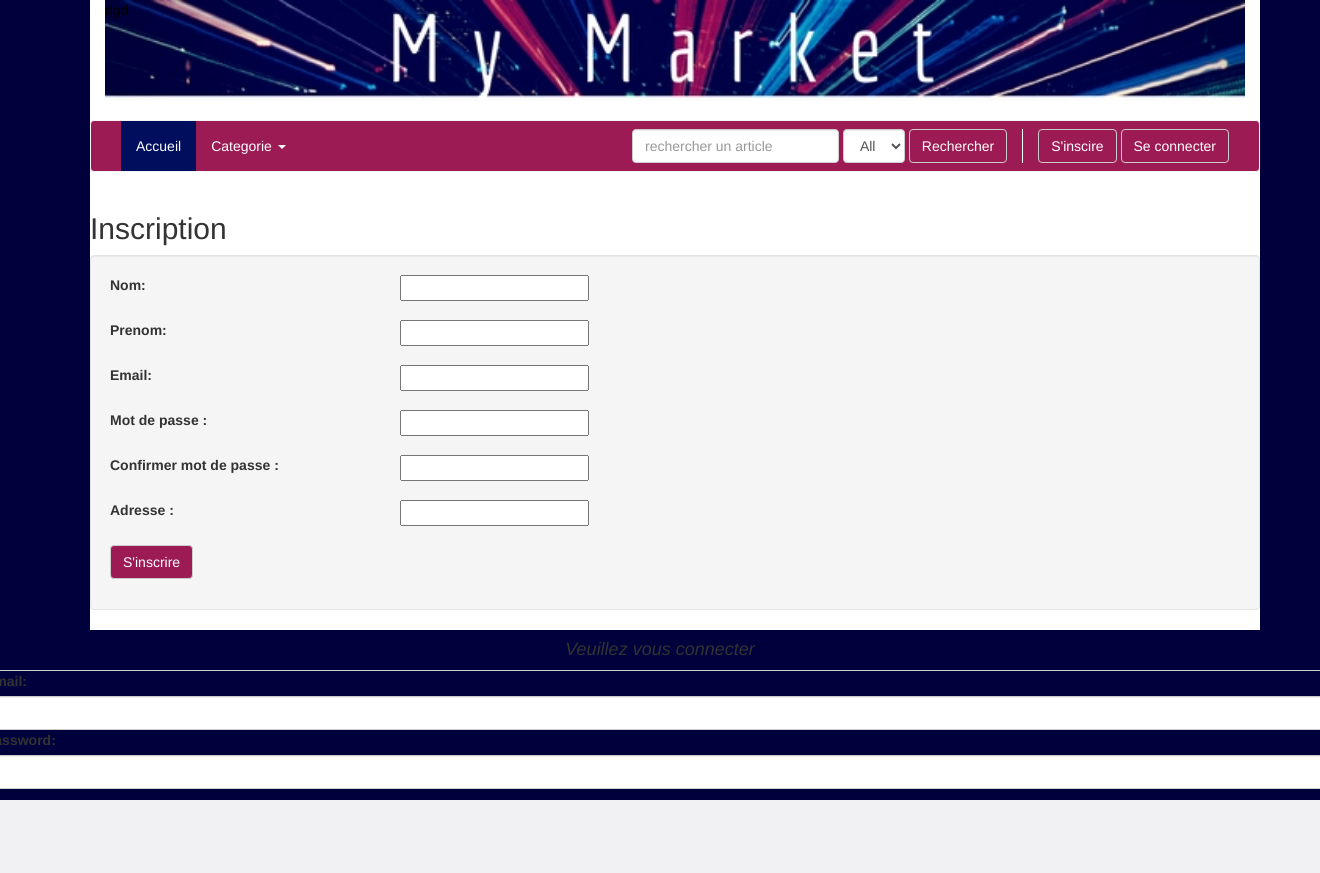
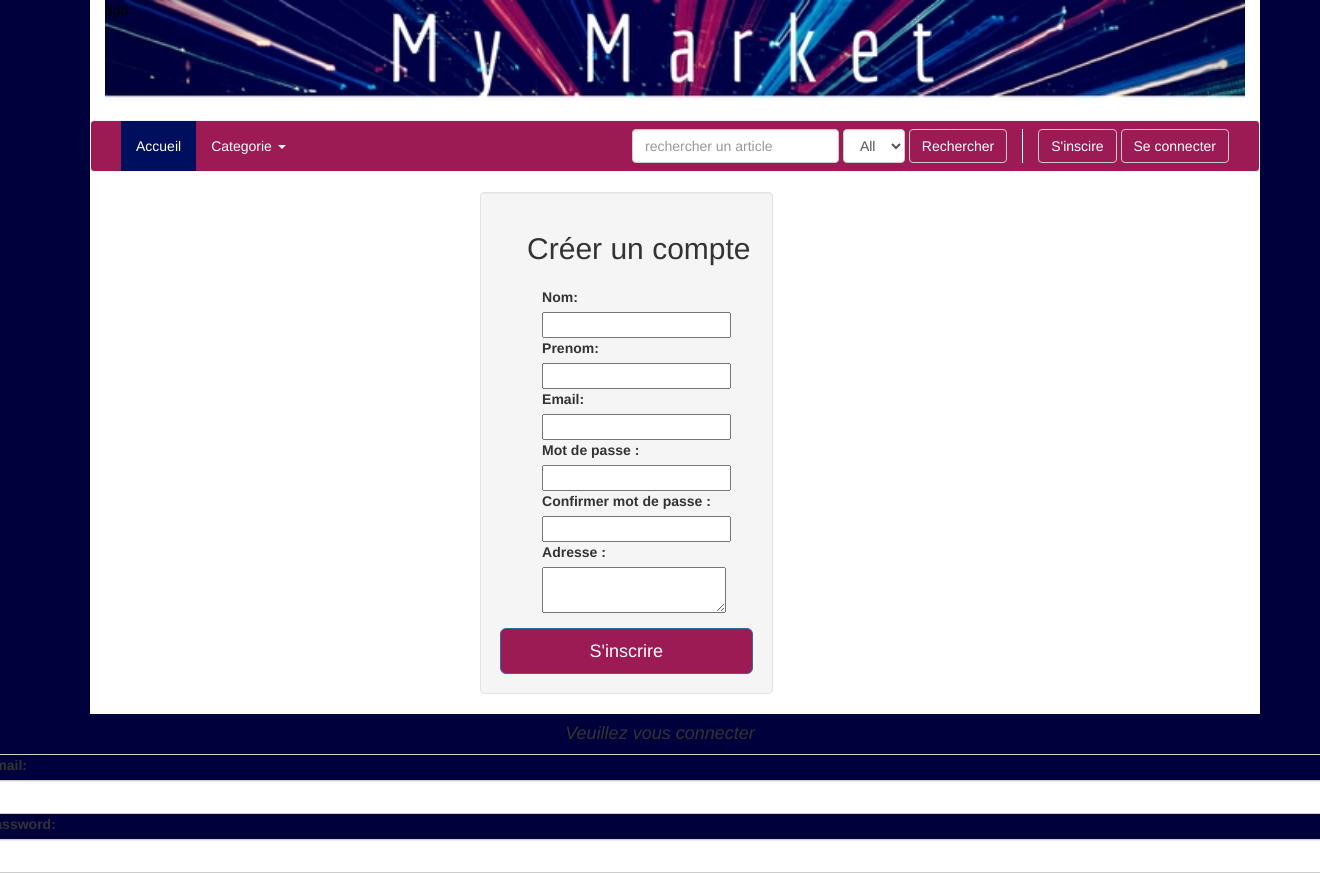
Before and after one commit to tahamada/boutique, a PHP site: page /ajoutClient in a window 1320 px wide; the page is wider, and only the part inside the window is pictured. Before the commit the page ends 800 px from the top of that part, so only its background shows below. Run offline with PHP 8.4, Linux system fonts and the light colour scheme; data that the repository does not hold is empty; some libraries are stand-ins or nearby versions.

Commit message:
26/10/2017

```diff
--- a/ajoutClient.php
+++ b/ajoutClient.php
@@ -4,7 +4,19 @@ include "Autoload.php";
 include "funct/listCategorie.php";
 
 if(isset($_POST["inscriptionSubmit"])){
+    $mClient= new ManagerClient();
 
+    //Creation du token
+   /*	$p = new OAuthProvider();
+   	$t = $p->generateToken(50);
+	$_POST["token"]=$t;*/
+   	$_POST["valide"]=false;
+
+
+   	$oClient=new Client($_POST);
+
+
+   	var_dump($oClient);
 }
 
 $loaderfile = new Twig_Loader_Filesystem('view/');
--- a/css/style.css
+++ b/css/style.css
@@ -120,3 +120,11 @@ div.ui-dialog-titlebar{
 .imgNoImg {
 	height:92px;
 }
+
+.prix{
+	font-size: 1.3em;
+}
+
+#submitInscr{
+	margin-top: 10px;
+}
--- a/view/accueil.html
+++ b/view/accueil.html
@@ -27,7 +27,7 @@
             </div>
             <div class="col-md-12 nopadding">
                 <strong><span class="col-md-12 text-center">{{item.designation}}</span></strong>
-                <span class="col-md-12 nopadding text-center">{{item.prix}} €</span>
+                <span class="col-md-12 nopadding text-center prix">{{item.prix}} €</span>
                 <span class="col-md-12 nopadding text-center"><em><small>Vendeur:</small>{{item.nomVendeur}}</em></span>
             </div>
         </div>
--- a/view/ajoutClient.html
+++ b/view/ajoutClient.html
@@ -1,43 +1,45 @@
 {% extends "layout.html" %}
 
 {% block content %}
-    <h2>Inscription</h2>
-    <div class="well" id="ajoutCategorie">
-        <form action="" method="POST">
+    <div class="well col-md-3 col-md-offset-4" id="ajoutCategorie">
+
+        <form class="center-block" action="" method="POST">
+            <div class="col-md-offset-2">
+                <h2 class="row">Créer un compte</h2>
                 <div class="row">
-                <div class='col-md-3'>
+                    <div class='col-md-12'>
                         <label for="nom">Nom:</label>
                     </div>
-                <div class='col-md-3'>
-                    <input type="text" id="nom" name="nom"/>
+                    <div class='col-md-12'>
+                        <input type="text" id="nom" name="nom" required/>
                     </div>
                 </div>
                 <div class="row" >
-                <div class='col-md-3'>
+                    <div class='col-md-12'>
                         <label for="prenom">Prenom:</label>
                     </div>
-                <div class='col-md-3'>
-                    <input type="text" id="prenom" name="prenom"/>
+                    <div class='col-md-12'>
+                        <input type="text" id="prenom" name="prenom" required/>
                     </div>
                 </div>
                 <div class="row" >
-                <div class='col-md-3'>
+                    <div class='col-md-12'>
                         <label for="email">Email:</label>
                     </div>
-                <div class='col-md-3'>
+                    <div class='col-md-12'>
                         <input type="text" name="email" id="email" required/>
                     </div>
                 </div>
                 <div class="row" >
-                <div class='col-md-3'>
+                    <div class='col-md-12'>
                         <label for="password">Mot de passe :</label>
                     </div>
-                <div class='col-md-3'>
+                    <div class='col-md-12'>
                         <input type="password" name="password" id="password" minlength=6 required/>
                     </div>
                 </div>
                  <div class="row" >
-                <div class='col-md-3'>
+                    <div class='col-md-12'>
                         <label for="password">Confirmer mot de passe :</label>
                     </div>
                     <div class='col-md-3'>
@@ -45,17 +47,17 @@
                     </div>
                 </div>
                 <div class="row" >
-                <div class='col-md-3'>
+                    <div class='col-md-12'>
                         <label for="adresse">Adresse :</label>
                     </div>
-                <div class='col-md-3'>
-                    <input type="adresse" name="adresse" id="adresse"/>
+                    <div class='col-md-12'>
+                        <textarea  name="adresse" id="adresse"></textarea>
+                    </div>
                 </div>
             </div>
             <div class="row" >
-                <div class='col-md-3 col-md-offset-0'>
-                    <input type="submit" class="btn btn-default" name="inscriptionSubmit" value="S'inscrire"/>
-
+                <div id="submitInscr" class='col-md-12'>
+                    <input type="submit" class="btn btn-primary btn-lg btn-block" name="inscriptionSubmit" value="S'inscrire"/>
                 </div>
             </div>
         </form>
```
Also changed, not shown: .bettercodehub.yml (added), 3 other files. Lines whose indentation alone changed are shown as unchanged.
